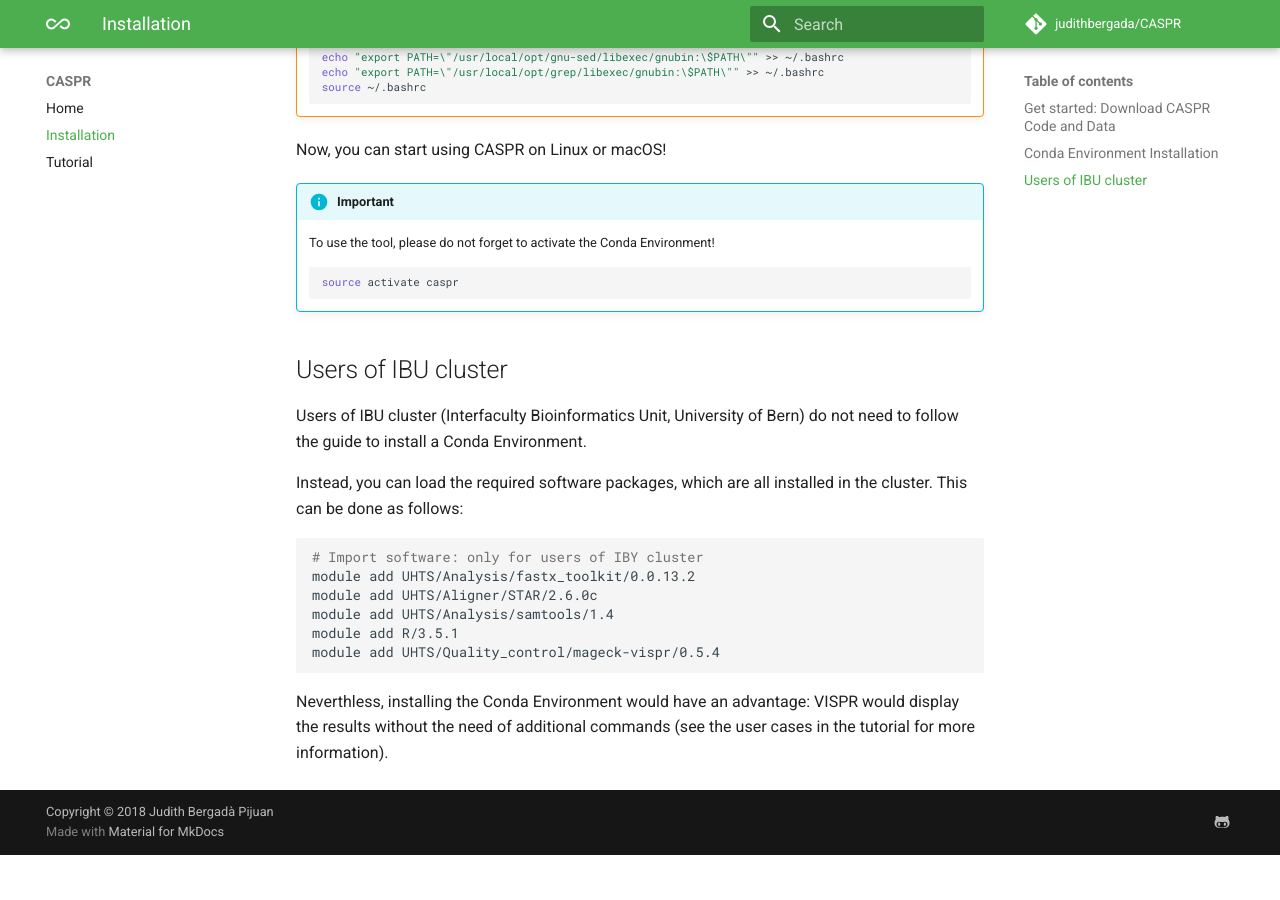
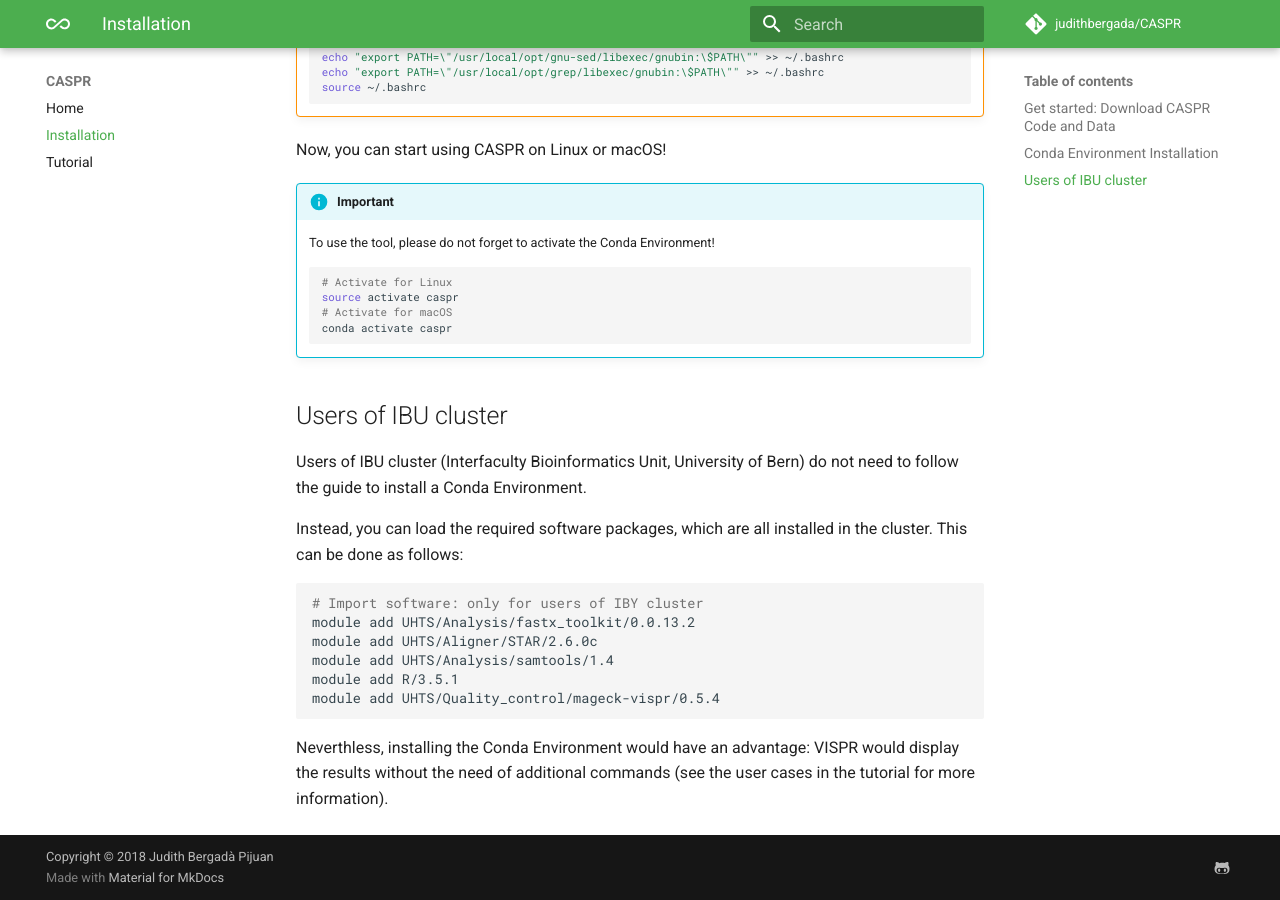
Before and after one commit to judithbergada/CASPR, an MkDocs documentation site: the page built from docs/pages/installation.md, in a window 1280 px wide and 900 px high, scrolled down 1542 px. Built offline with MkDocs 1.6.1 and Material for MkDocs 9.7.7, drawn with Linux system fonts in a browser that asks for light colours; comment, search, counter and statistics services are not loaded; before the commit the page ends 2397 px from its top, so only the background shows below that.

Commit message:
Update for macOS

````diff
--- a/docs/pages/installation.md
+++ b/docs/pages/installation.md
@@ -89,7 +89,10 @@ Now, you can start using CASPR on Linux or macOS!
     To use the tool, please do not forget to activate the Conda Environment!
 
     ```bash
+    # Activate for Linux
     source activate caspr
+    # Activate for macOS
+    conda activate caspr
     ```
 
 
````
Also changed, not shown: docs/pages/tutorial.md (+3 -0 lines).
